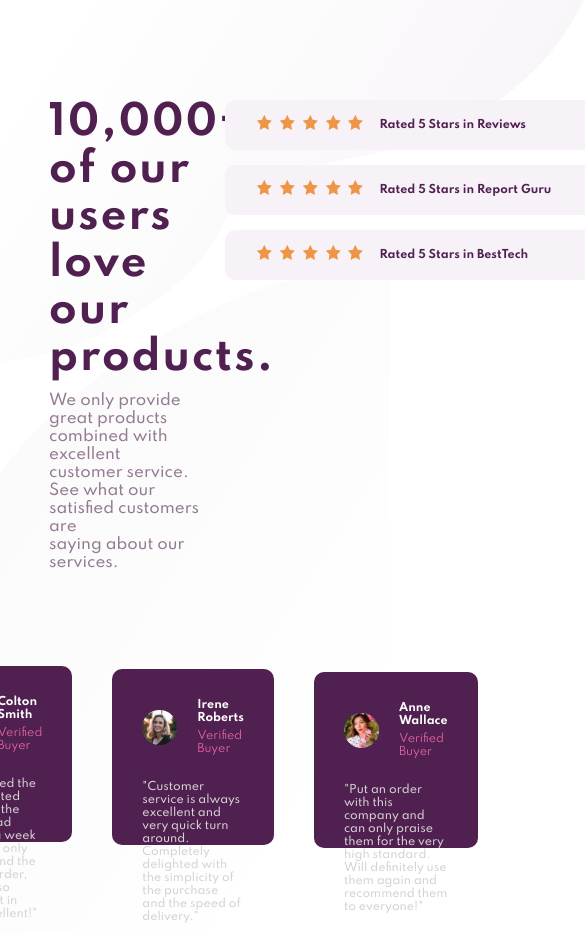
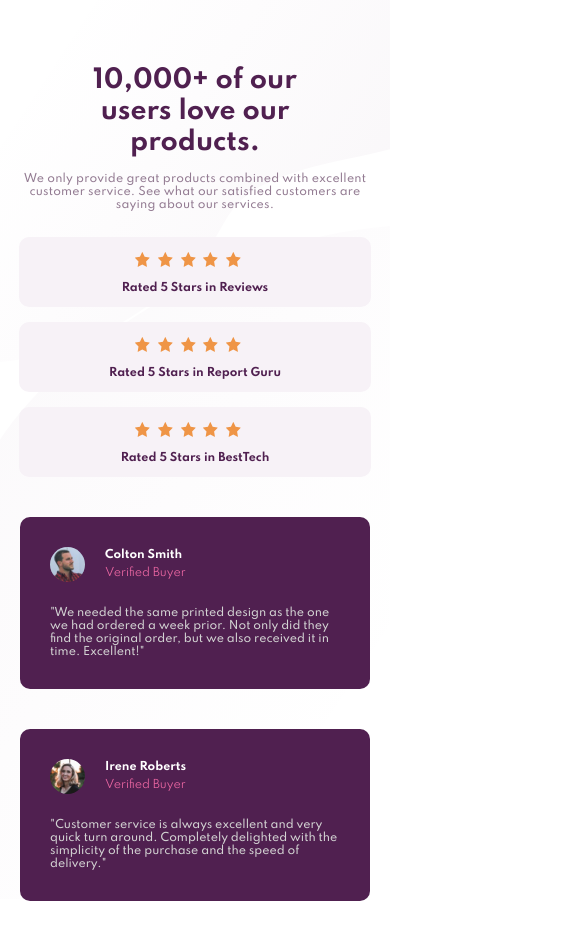
Before and after one commit to nderimsali096/social-proof-section, a website: page index.html in a window 390 px wide. Shown: the top 937 px of the page, 585 px wide, since content can reach past the window. Drawn offline with Linux system fonts and the light colour scheme.

Commit message:
Writing the media queries

```diff
--- a/sass/_components.scss
+++ b/sass/_components.scss
@@ -2,6 +2,13 @@
     width: 80%;
     margin: 0 auto;
     font-size: 15px;
+
+    @media only screen and (max-width: 37.5em) { // 600px
+        width: 100%;
+        margin: 5.5rem 0;
+     };
+
+
 }
 
 .section-about {
@@ -9,6 +16,11 @@
     justify-content: space-between;
     margin: 9rem 0;
     //align-items: center;
+
+    @media only screen and (max-width: 56.25em) { // 900px
+        flex-direction: column;
+        margin: 2rem 0;
+    };
 }
 
 .information {
@@ -16,6 +28,15 @@
     flex-direction: column;
     padding: 1rem;
     width: 50%;
+
+
+
+    @media only screen and (max-width: 56.25em) { // 900px
+        margin: 0 auto;
+        width: auto;
+     };
+
+
 
 
     &__tittle {
@@ -26,24 +47,54 @@
         color: var(--very-dark-magenta);
         margin-bottom: 1rem;
 
+
+        @media only screen and (max-width: 56.25em) { // 900px
+            margin-bottom: 3rem;
+         };
+
+         @media only screen and (max-width: 37.5em) { // 600px
+            font-size: 2.5rem;
+            letter-spacing: 0;
+            text-align: center;
+            margin-bottom: 1.5rem;
+         };
+
     }
 
     &__info {
         font-size: 1.5rem;
         font-weight: 500;
         color: var(--dark-grayish-magenta);
+        @media only screen and (max-width: 56.25em) { // 900px
+            margin-bottom: 3rem;
+         };
+
+         @media only screen and (max-width: 37.5em) { // 600px
+            font-size: 1.1rem;
+            letter-spacing: 0.2px;
+            text-align: center;
+            margin-bottom: 1.5rem;
+         };
     }
 }
 
 .rating {
     display: flex;
     flex-direction: column;
-    flex-wrap: wrap;
     padding: 1rem;
     width: 50%;
     margin-right: 3rem;
 
+    @media only screen and (max-width: 56.25em) { // 900px
+        width: auto;
+     };
 
+     @media only screen and (max-width: 37.5em) { // 600px
+        margin: 0;
+        padding: 0;
+        width: auto;
+        justify-content: center;
+    }
 
     &__reviews {
         display: flex;
@@ -56,6 +107,15 @@
         border-radius: 10px;
         margin-bottom: 1.5rem;
         align-self: flex-start;
+
+        @media only screen and (max-width: 37.5em) { // 600px
+            flex-direction: column;
+            justify-content: center;
+            align-items: center;
+            width: 75%;
+            height: 5rem;
+            align-self: center;
+         };
 
 
     }
@@ -71,6 +131,14 @@
         border-radius: 10px;
         margin-bottom: 1.5rem;
         align-self: center;
+        @media only screen and (max-width: 37.5em) { // 600px
+            flex-direction: column;
+            justify-content: center;
+            align-items: center;
+            width: 75%;
+            height: 5rem;
+            align-self: center;
+         };
     }
 
     &__best-tech {
@@ -83,6 +151,15 @@
         padding: 1rem 3rem;
         border-radius: 10px;
         align-self: flex-end;
+        @media only screen and (max-width: 37.5em) { // 600px
+            flex-direction: column;
+            justify-content: center;
+            align-items: center;
+            width: 75%;
+            height: 5rem;
+            align-self: center;
+
+         };
     }
 
     &__stars {
@@ -93,6 +170,9 @@
             width: 1.5rem;
             padding: 0.2rem;
         }
+        @media only screen and (max-width: 37.5em) { // 600px
+            margin-bottom: 0.8rem;
+         };
     }
 
     &__site {
@@ -106,9 +186,17 @@
 .section-messages {
     display: flex;
     align-items: center;
-    justify-content: center;
+    justify-content: space-between;
     margin: 5rem 0;
-    height: 17rem;
+    height: 25rem;
+
+    @media only screen and (max-width: 56.25em) { // 900px
+        flex-direction: column;
+        height: fit-content;
+        margin: 2rem 0;
+    };
+
+
 }
 
 .card {
@@ -117,7 +205,11 @@
     padding: 2rem;
     margin: 0 2rem;
     border-radius: 10px;
-    height: 80%;
+    height: 70%;
+
+    @media only screen and (max-width: 56.25em) { // 900px
+        margin: 2rem;
+    };
 
     &__inside {
        padding: 1rem 1rem;
@@ -155,7 +247,7 @@
     }
 
     &--1 {
-        align-self: flex-end;
+        align-self: flex-start;
     }
 
     &--2 {
@@ -163,6 +255,6 @@
     }
 
     &--3 {
-        align-self: flex-start;
+        align-self: flex-end;
     }
 }
```
Also changed, not shown: index.html (+1 -5 lines), sass/_base.scss (+16 -0 lines), css/main.css.
